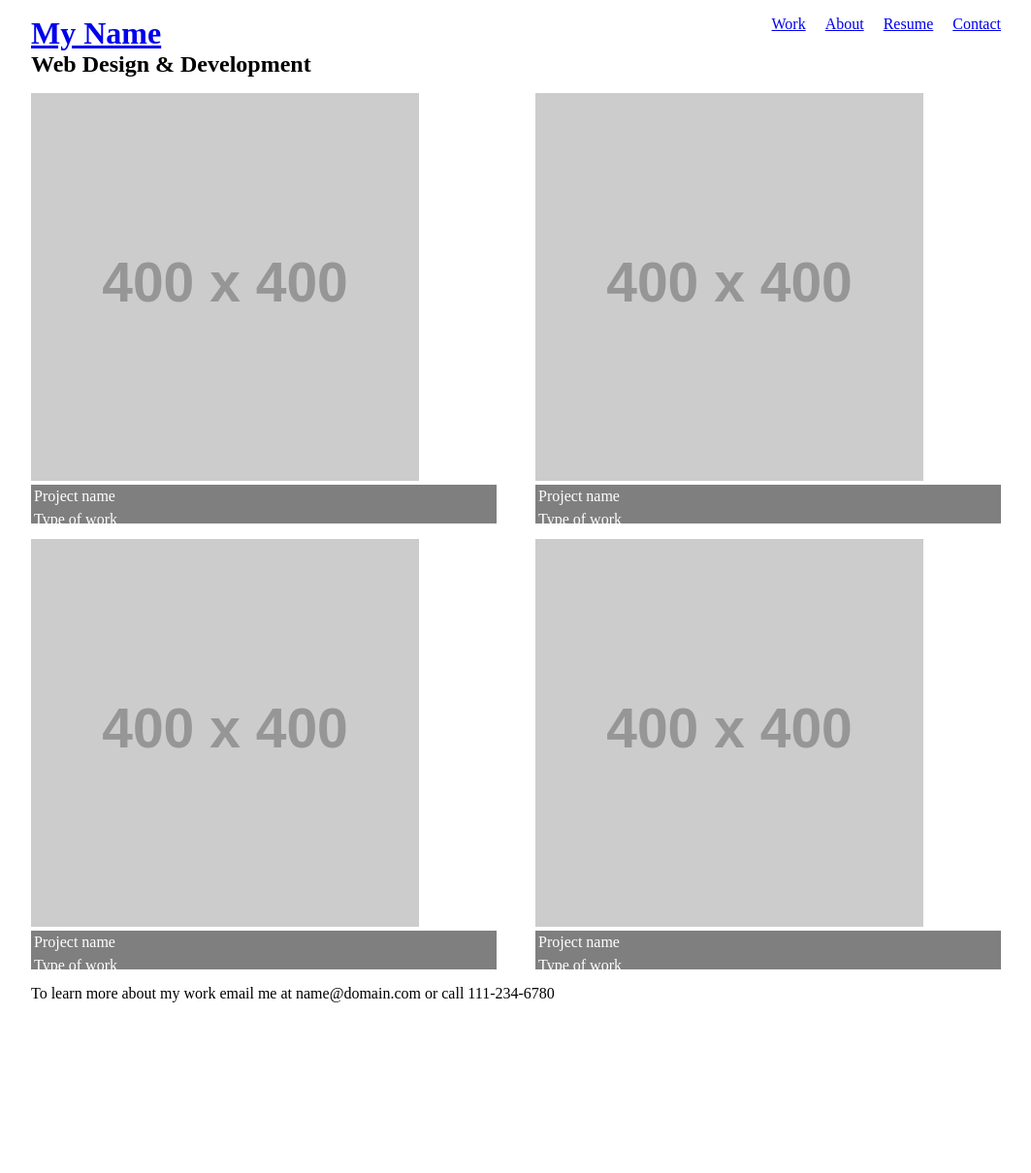
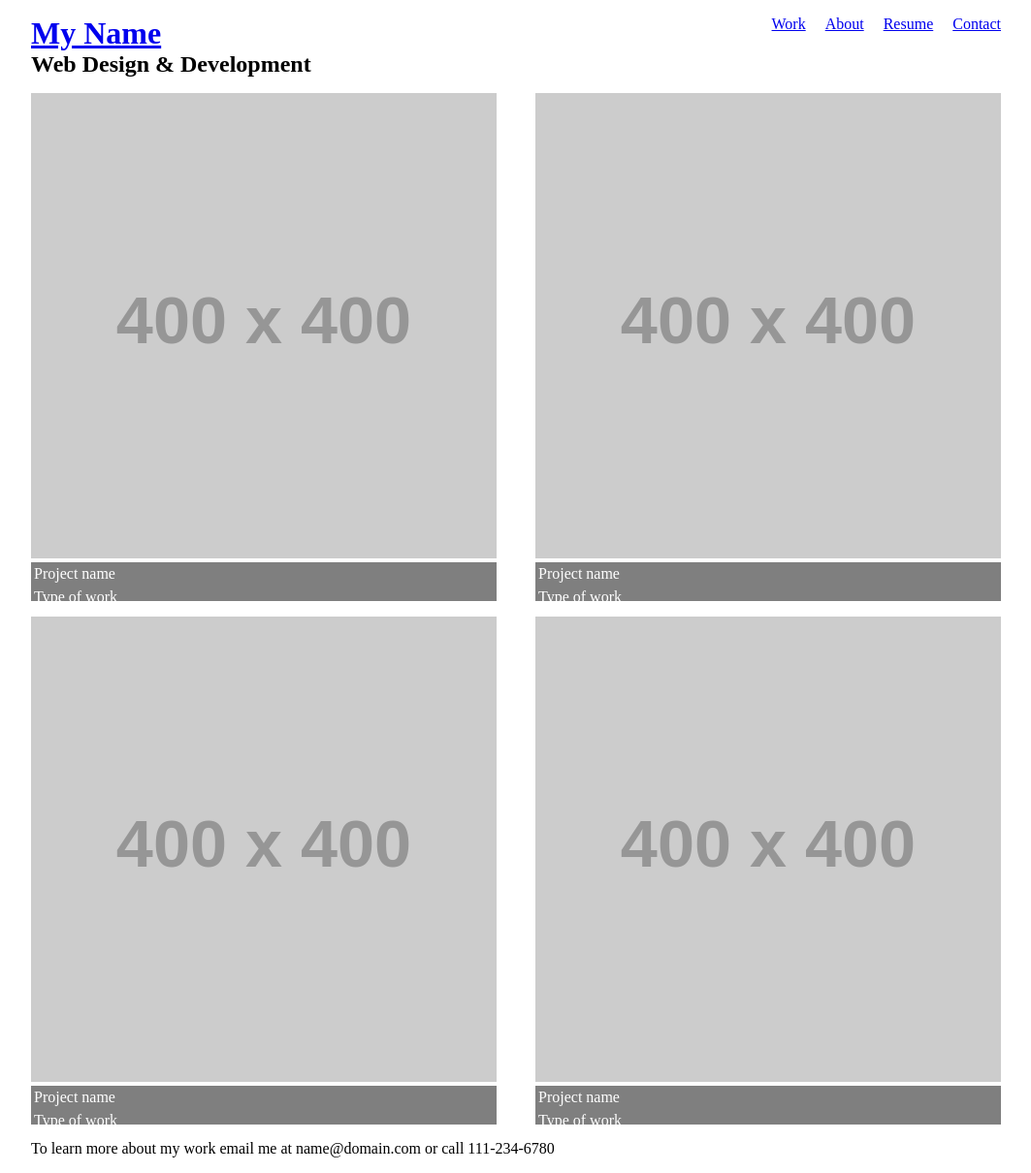
Before and after one commit to revitalk/mmp460, a Jekyll site: the page class-demos/generic-portfolio/index.html, which Jekyll copies as it is, in a window 1280 px wide. Shown: the whole page at 97% size, without its empty margins (108-1171 px from the left). Built offline with Jekyll 4.4.1, drawn with Linux system fonts in a browser that asks for light colours; before the commit the page ends 1050 px from its top, so only the background shows below that.

Commit message:
Update index.html

```diff
--- a/class-demos/generic-portfolio/index.html
+++ b/class-demos/generic-portfolio/index.html
@@ -25,14 +25,14 @@
           <div id="content">
             <div class="row">
               <div class="col">
-                <img src="http://via.placeholder.com/400x400" alt="work" class="img-responsive">
+                <img src="http://via.placeholder.com/400x400" alt="work" class="responsive-img">
                 <ul class="caption">
                   <li>Project name</li>
                   <li>Type of work</li>
                 </ul>
               </div> <!-- .col -->
              <div class="col">
-              <img src="http://via.placeholder.com/400x400" alt="work" class="img-responsive">
+              <img src="http://via.placeholder.com/400x400" alt="work" class="responsive-img">
               <ul class="caption">
                 <li>Project name</li>
                 <li>Type of work</li>
@@ -41,14 +41,14 @@
           </div> <!-- .row -->
           <div class="row">
             <div class="col">
-              <img src="http://via.placeholder.com/400x400" alt="work" class="img-responsive">
+              <img src="http://via.placeholder.com/400x400" alt="work" class="responsive-img">
               <ul class="caption">
                 <li>Project name</li>
                 <li>Type of work</li>
               </ul>
             </div>
              <div class="col">
-              <img src="http://via.placeholder.com/400x400" alt="work" class="img-responsive">
+              <img src="http://via.placeholder.com/400x400" alt="work" class="responsive-img">
               <ul class="caption">
                 <li>Project name</li>
                 <li>Type of work</li>
```
